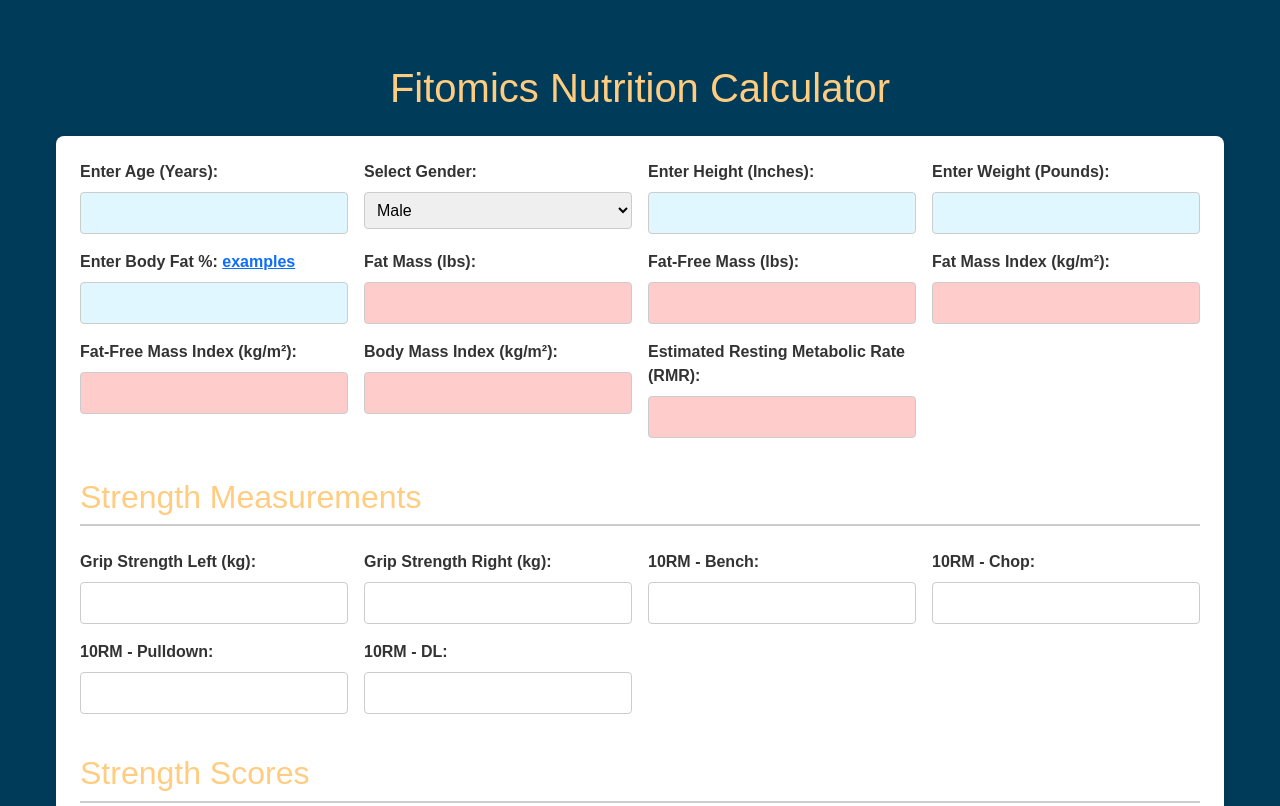
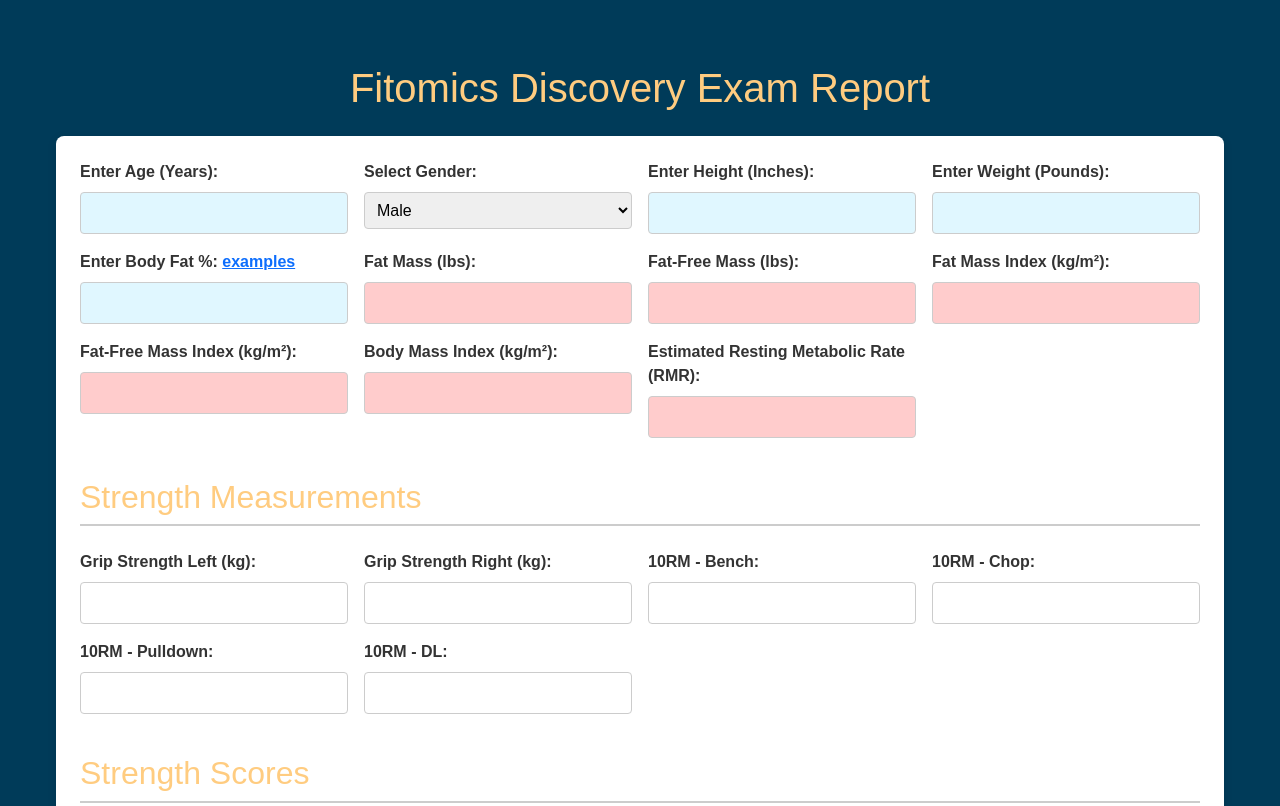
Before and after one commit to Fitomics/discoveryexam, a plain HTML site: page index.html in a window 1280 px wide. Shown: the top 806 px of the page. Drawn offline with nearby package versions, Linux system fonts and the light colour scheme; a web font is replaced by a local one.

Commit message:
changed name

```diff
--- a/index.html
+++ b/index.html
@@ -1,7 +1,7 @@
 <!DOCTYPE html>
 <html>
 <head>
-  <title>Fitomics Nutrition Calculator</title>
+  <title>Fitomics Discovery Exam Report</title>
   <!-- Include Bootstrap CSS for modern styling -->
   <link href="https://cdnjs.cloudflare.com/ajax/libs/bootstrap/5.3.0/css/bootstrap.min.css" rel="stylesheet">
   <!-- Include Google Font -->
@@ -132,7 +132,7 @@
 </head>
 <body>
   <div class="container">
-    <h1>Fitomics Nutrition Calculator</h1>
+    <h1>Fitomics Discovery Exam Report</h1>
     <form>
       <div class="form-grid">
         <!-- Personal Information -->
```
